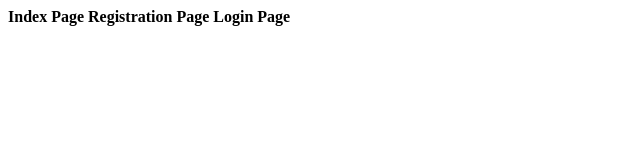
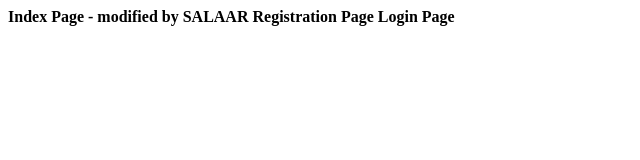
Before and after one commit to 2300032735/demoproject2735, a plain HTML site: page index.html in a window 1280 px wide. Shown: the whole page, without its empty margins (0-640 px from the left). Drawn offline with Linux system fonts and the light colour scheme.

Commit message:
modified by salaar

```diff
--- a/index.html
+++ b/index.html
@@ -1,3 +1,3 @@
-<b>Index Page</b>
+<b>Index Page - modified by SALAAR </b>
 <b>Registration Page</b>
 <b>Login Page</b>
```
